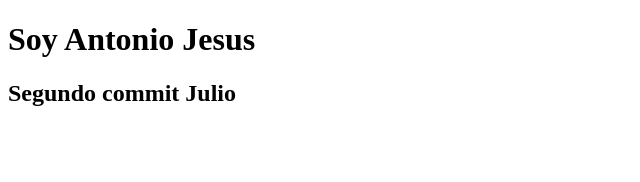
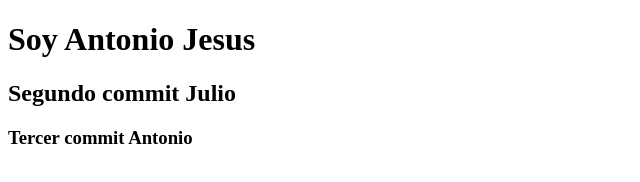
Before and after one commit to antjserrano/ajjulio, a plain HTML site: page index.html in a window 1280 px wide. Shown: the whole page, without its empty margins (0-640 px from the left). Drawn offline with Linux system fonts and the light colour scheme.

Commit message:
Contenido 3

```diff
--- a/index.html
+++ b/index.html
@@ -8,5 +8,6 @@
 <body>
     <h1>Soy Antonio Jesus</h1>
     <h2>Segundo commit Julio</h2>
+    <h3>Tercer commit Antonio</h3>
 </body>
 </html>
```
